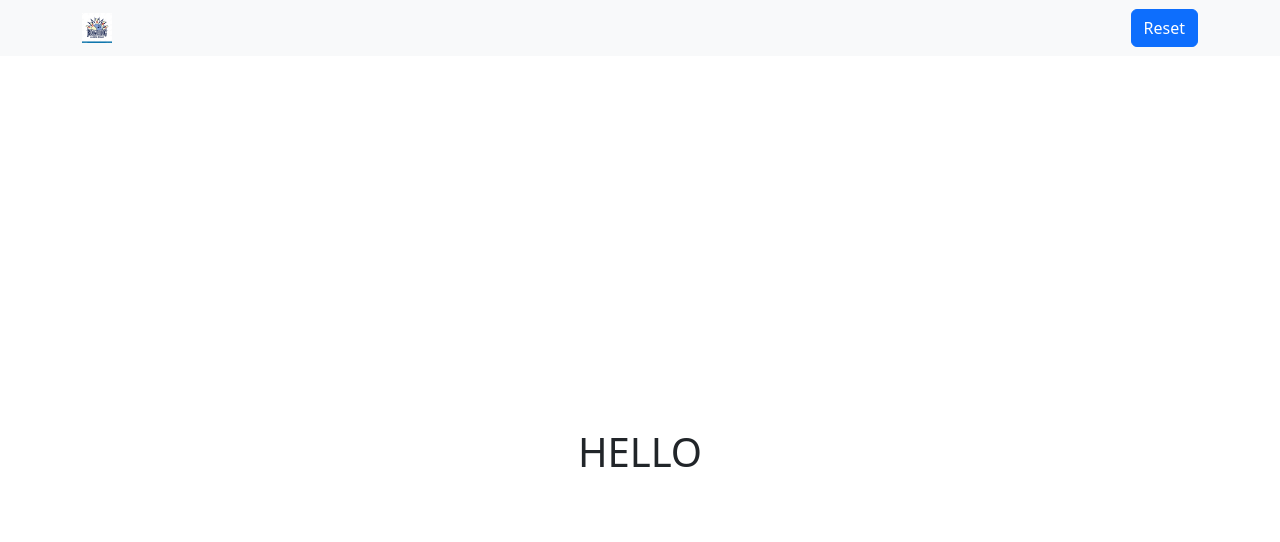
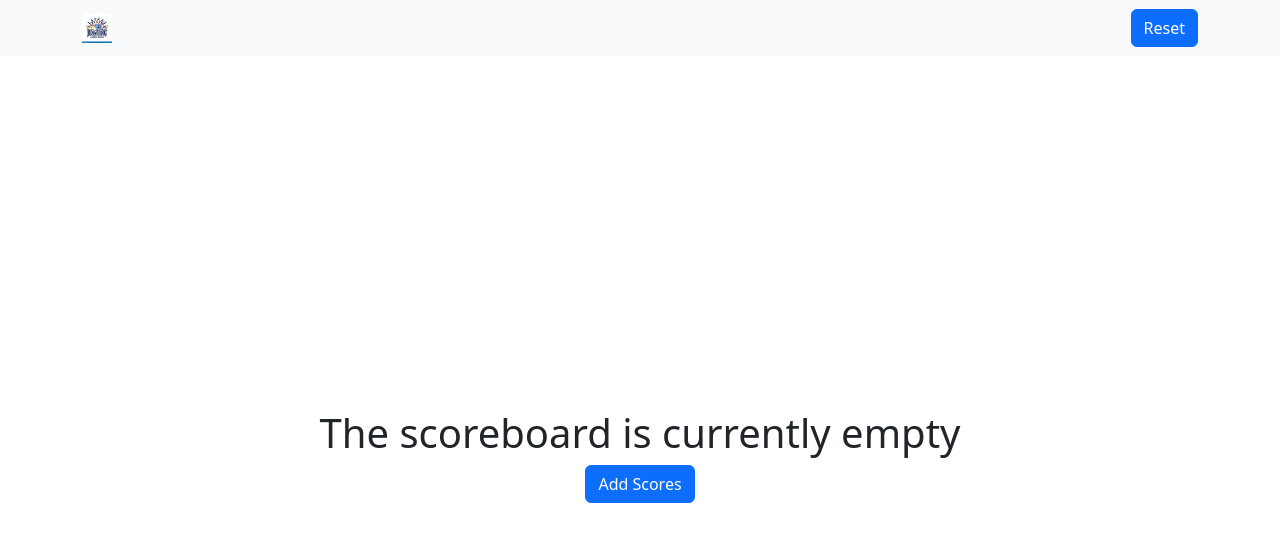
Before and after one commit to micael-jerry/african-bowling, a React (Vite) app: page / in a window 1280 px wide. Shown: the top 542 px of the page. Built offline with nearby package versions, Linux system fonts and the light colour scheme.

Commit message:
fix: init score calculator

```diff
--- /dev/null
+++ b/src/components/ScoreCalculator/ScoreCalculator.jsx
@@ -0,0 +1,20 @@
+import { useState } from "react";
+import { Button } from "react-bootstrap";
+
+const ScoreCalculator = () => {
+	const [scores, setScores] = useState(null);
+	return (
+    <div>
+      {scores ? (
+        <div>ScoreCalculator</div>
+      ) : (
+        <div>
+          <h1>The scoreboard is currently empty</h1>
+          <Button onClick={() => window.location.reload()}>Add Scores</Button>
+        </div>
+      )}
+    </div>
+  );
+}
+
+export default ScoreCalculator;
--- a/src/page/home/Home.jsx
+++ b/src/page/home/Home.jsx
@@ -1,12 +1,11 @@
+import ScoreCalculator from "../../components/ScoreCalculator/ScoreCalculator";
 import "./Home.css";
 
 const Home = () => {
   return (
     <div id="home-body">
       <div id="home">
-        <div>
-          <h1>HELLO</h1>
-        </div>
+        <ScoreCalculator />
       </div>
     </div>
   );
```
Also changed, not shown: src/components/ScoreCalculator/ScoreView.jsx (added, +7 -0 lines).
